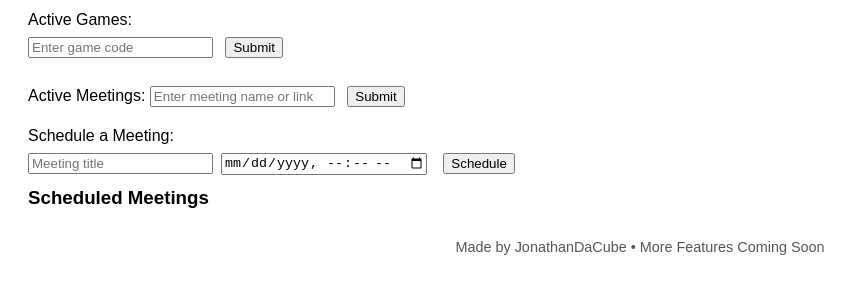
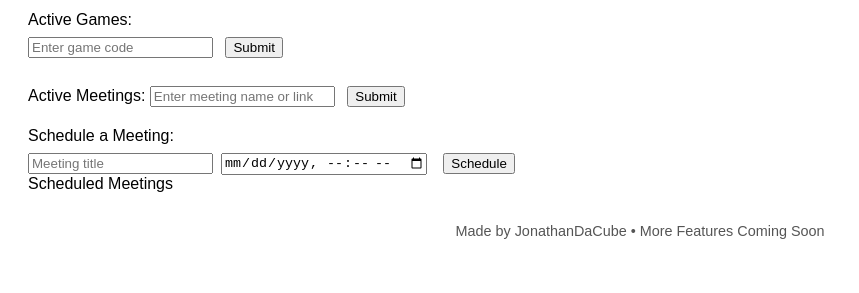
Before and after one commit to JonathanDaCube/GimkitWeb, a plain HTML site: page index.html in a window 1280 px wide. Shown: the part 127-420 px from the top of the page, without its empty margins (0-859 px from the left). Drawn offline with Linux system fonts and the light colour scheme; no server answers.

Commit message:
Update heading to label for scheduled meetings

```diff
--- a/index.html
+++ b/index.html
@@ -48,7 +48,7 @@
     <button type="submit">Schedule</button>
   </form>
 
-  <h3 style="margin-top:12px;">Scheduled Meetings</h3>
+  <label for="scheduledMeets">Scheduled Meetings</label>
   <ul id="scheduledMeetingsList" aria-live="polite"></ul>
 </div>
 
```
